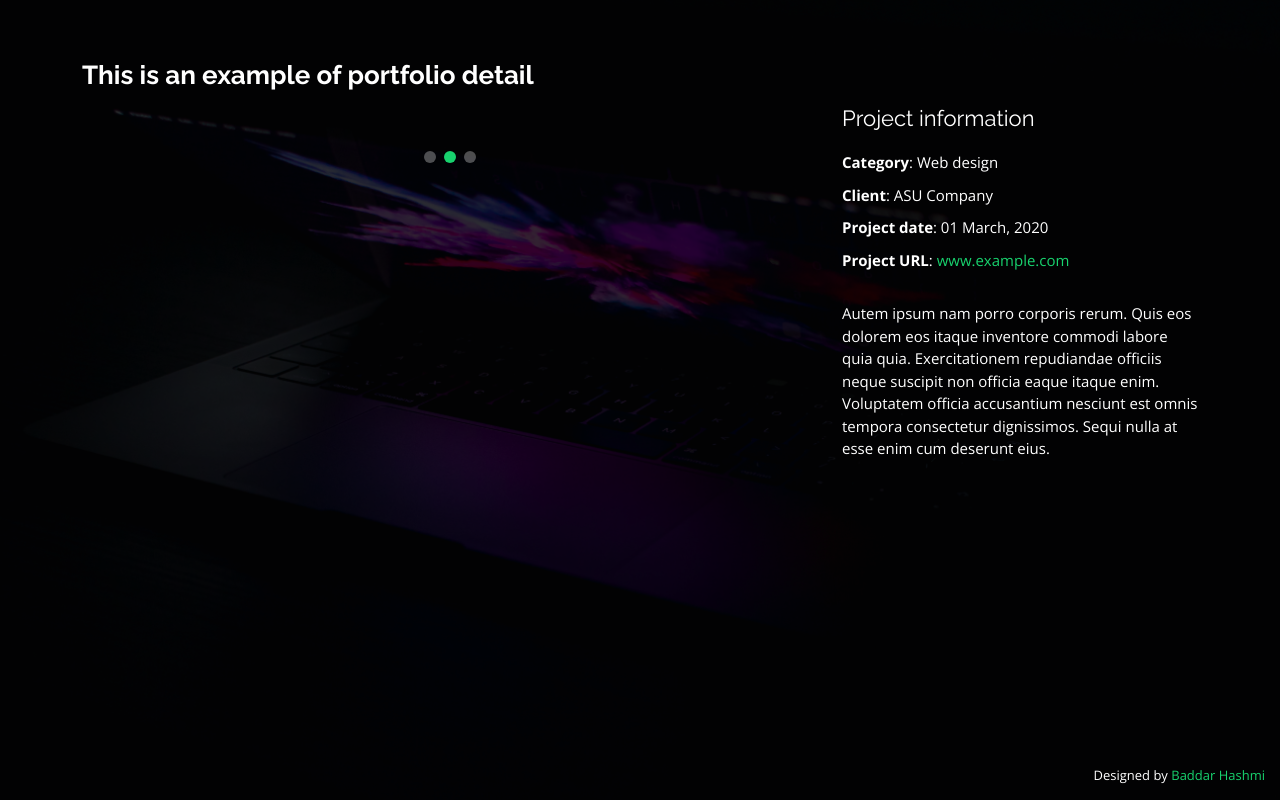
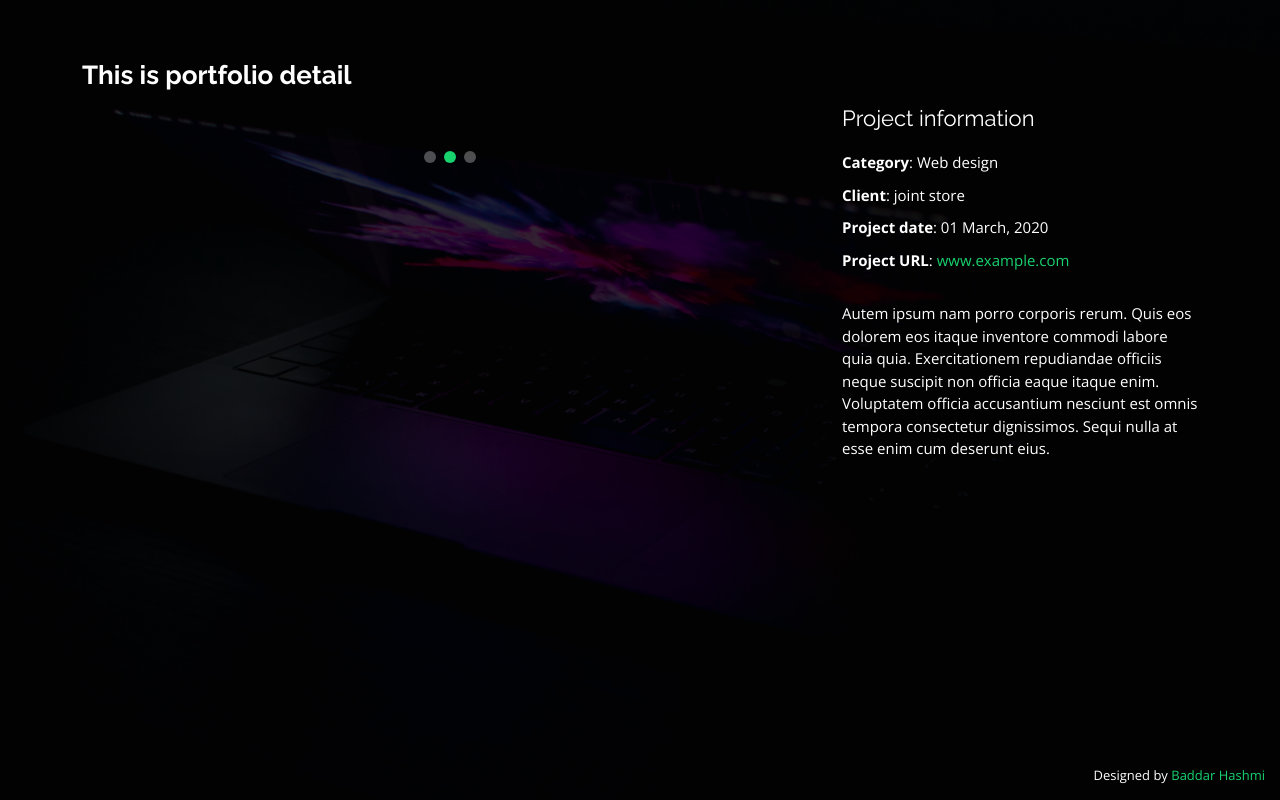
Before and after one commit to badrhashmi96/badrhashmi96.github.io, a plain HTML site: page portfolio-details.html in a window 1280 px wide. Drawn offline with nearby package versions, Linux system fonts and the light colour scheme.

Commit message:
Changes made

```diff
--- a/portfolio-details.html
+++ b/portfolio-details.html
@@ -46,7 +46,7 @@
         <div class="row">
 
           <div class="col-lg-8">
-            <h2 class="portfolio-title">This is an example of portfolio detail</h2>
+            <h2 class="portfolio-title">This is portfolio detail</h2>
 
             <div class="portfolio-details-slider swiper">
               <div class="swiper-wrapper align-items-center">
@@ -73,7 +73,7 @@
             <h3>Project information</h3>
             <ul>
               <li><strong>Category</strong>: Web design</li>
-              <li><strong>Client</strong>: ASU Company</li>
+              <li><strong>Client</strong>: joint store</li>
               <li><strong>Project date</strong>: 01 March, 2020</li>
               <li><strong>Project URL</strong>: <a href="#">www.example.com</a></li>
             </ul>
```
Also changed, not shown: index.html (+3 -3 lines).
